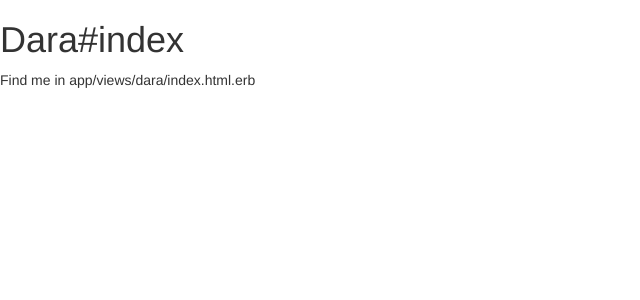
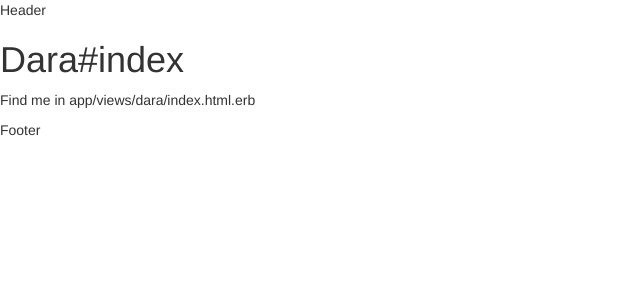
Before and after one commit to tol3/DaraSite, a Rails app: page / in a window 1280 px wide. Shown: the top 300 px of the page, without its empty margins (0-640 px from the left). Run offline with Rails 7, Linux system fonts and the light colour scheme; style sheets or scripts are compiled from the project's sources; some libraries are stand-ins or nearby versions.

Commit message:
add footer & header files

```diff
--- /dev/null
+++ b/app/views/layouts/_footer.html.erb
@@ -0,0 +1 @@
+Footer
--- /dev/null
+++ b/app/views/layouts/_header.html.erb
@@ -0,0 +1 @@
+Header
--- a/app/views/layouts/application.html.erb
+++ b/app/views/layouts/application.html.erb
@@ -8,7 +8,11 @@
 </head>
 <body>
 
-<%= yield %>
+    <%= render 'layouts/header' %>
+
+    <%= yield %>
+
+    <%= render 'layouts/footer' %>
 
 </body>
 </html>
```
